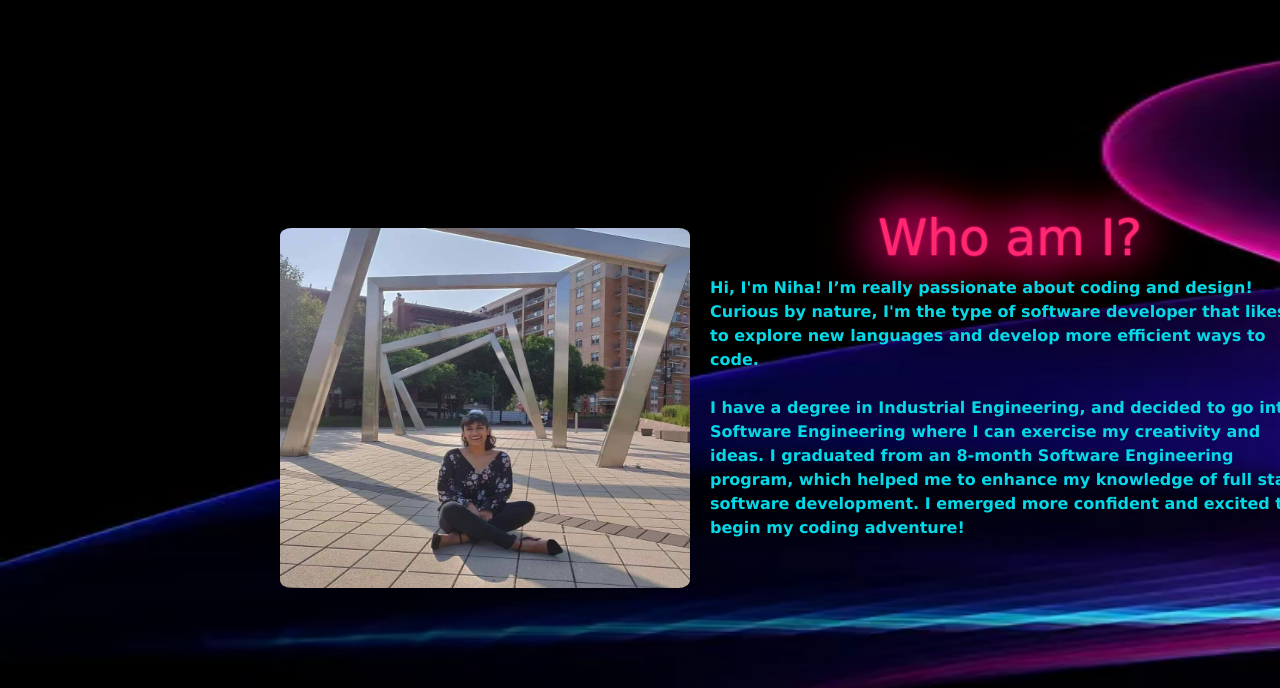
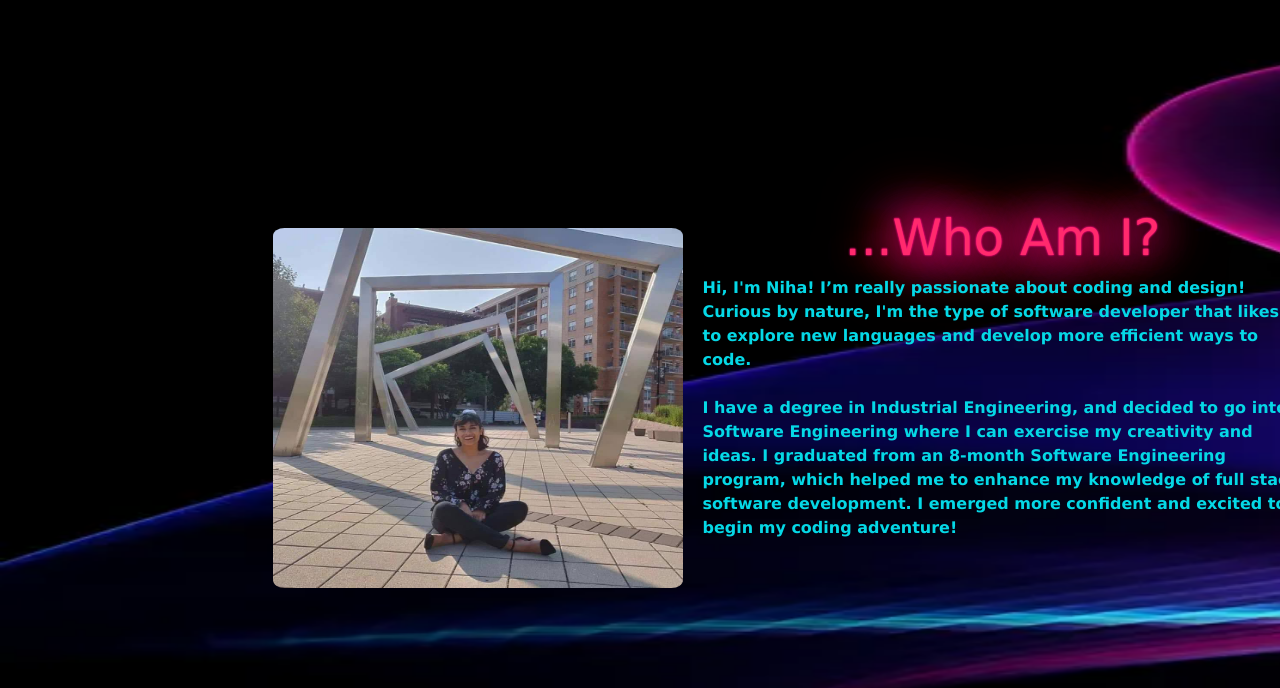
Before and after one commit to nihaahmad26/nihaahmad26.github.io, a website: page index.html in a window 1280 px wide. Shown: the part 792-1480 px from the top of the page. Drawn offline with nearby package versions, Linux system fonts and the light colour scheme.

Commit message:
about styling

```diff
--- a/index.html
+++ b/index.html
@@ -44,7 +44,7 @@
             </div>
             <div class="media-body">
               <h4 class="media-heading"></h4>
-              <h1 class="glow">Who am I?</h1>
+              <h1 class="glow">...Who Am I?</h1>
               <div id="text">
                 Hi, I'm Niha! I’m really passionate about coding and design! Curious by nature, I'm the type of software developer that likes to explore new languages and develop more efficient ways to code.
                 <br>
@@ -95,7 +95,7 @@
               </div>
 
             <div class="mySlides">
-              <img src="images/book.png" style="width: 80%;">
+              <img src="images/book.png" style="width: 82%;">
               <div class="text"><a href="https://github.com/nihaahmad26/fav_book"><i class="fa-brands fa-github fa-2x"></i></a></div>
             </div>
 
--- a/mystyle.css
+++ b/mystyle.css
@@ -36,11 +36,11 @@
 
 #About-me{
     padding-left: 70px;
-    width: 1500px;
+    width: 1485px;
     height: 800px;
     background-size: ;
     background-repeat: no-repeat;
-    background-size: 2250px 730px;
+    background-size: 2300px 730px;
     display: flex;
     justify-content: center;
     align-items: center;
@@ -251,10 +251,8 @@ figcaption{
 .text {
   color: #f2f2f2;
   font-size: 15px;
-  padding: 8px 12px;
   position: absolute;
   bottom: 8px;
-  width: 100%;
   text-align: center;
 }
 
```
